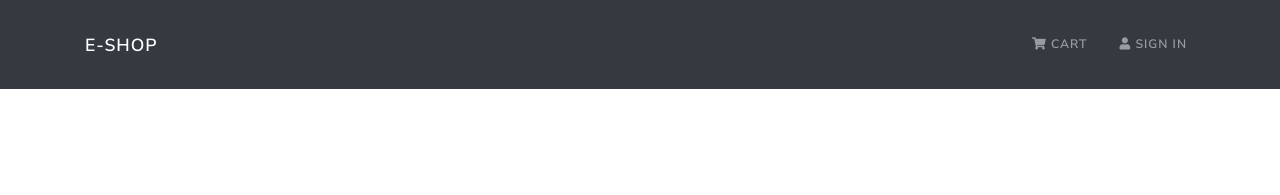
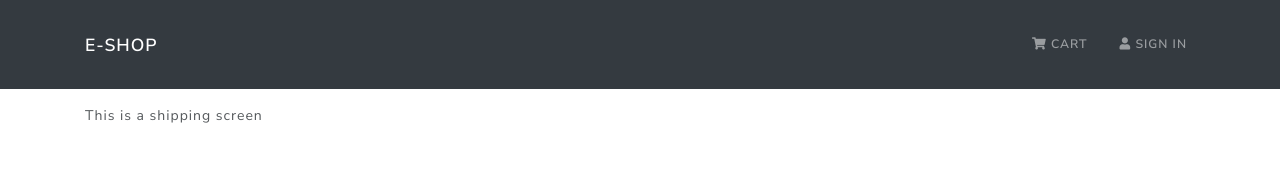
Before and after one commit to BinayT/E-Shop, a React (Create React App) app in the folder frontend/: page /shipping in a window 1280 px wide. Shown: the top 195 px of the page. Built offline with nearby package versions, Linux system fonts and the light colour scheme.

Commit message:
Shipping screen started

```diff
--- a/frontend/src/App.js
+++ b/frontend/src/App.js
@@ -9,6 +9,7 @@ import CartScreen from './screens/CartScreen';
 import LoginScreen from './screens/LoginScreen';
 import RegisterScreen from './screens/RegisterScreen';
 import ProfileScreen from './screens/ProfileScreen';
+import ShippingScreen from './screens/ShippingScreen';
 
 function App() {
   return (
@@ -17,6 +18,7 @@ function App() {
       <main className='py-3'>
         <Container>
           <Route path='/login' component={LoginScreen} />
+          <Route path='/shipping' component={ShippingScreen} />
           <Route path='/profile' component={ProfileScreen} />
           <Route path='/register' component={RegisterScreen} />
           <Route path='/product/:id' component={ProductScreen} />
--- /dev/null
+++ b/frontend/src/screens/ShippingScreen.jsx
@@ -0,0 +1,7 @@
+import React from 'react';
+
+const ShippingScreen = () => {
+  return <div>This is a shipping screen</div>;
+};
+
+export default ShippingScreen;
```
